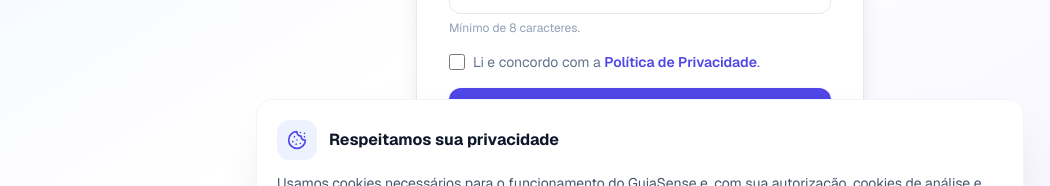
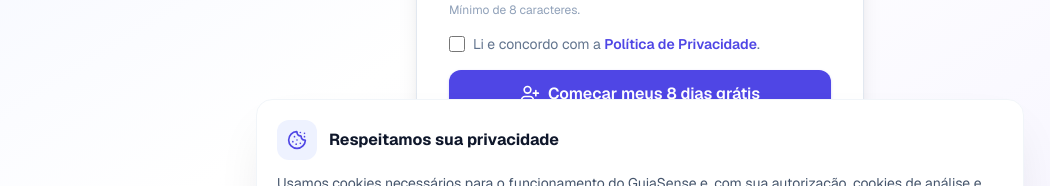
Before and after one commit to autogestmktdigital/GuiaSense, a Next.js app in the folder frontend/: page /register in a window 1280 px wide. Shown: the part 486-672 px from the top of the page, without its empty margins (0-1050 px from the left). Built offline with nearby package versions, Linux system fonts and the light colour scheme; no server answers.

Commit message:
feat: botao de cadastro como Comecar meus 8 dias gratis com informacoes de cobranca

```diff
--- a/frontend/src/app/register/page.tsx
+++ b/frontend/src/app/register/page.tsx
@@ -125,8 +125,11 @@
 
         <Button type="submit" fullWidth size="lg" loading={loading}>
           <UserPlus className="h-5 w-5" />
-          Criar conta
+          Começar meus 8 dias grátis
         </Button>
+        <p className="text-center text-sm text-slate-500">
+          Sem cartão de crédito • Sem cobrança automática
+        </p>
       </form>
 
       <p className="mt-6 text-center text-sm text-slate-500">
```
